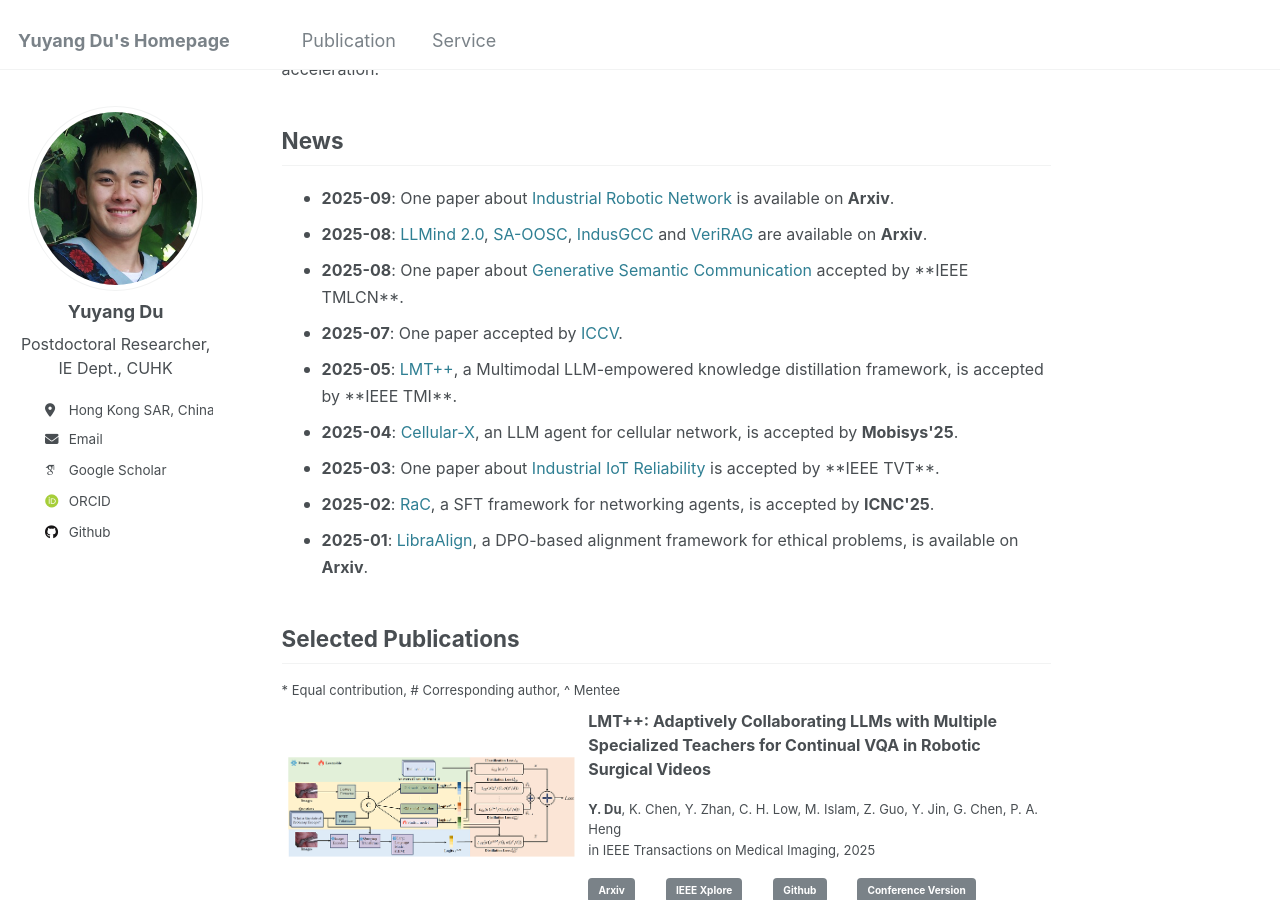
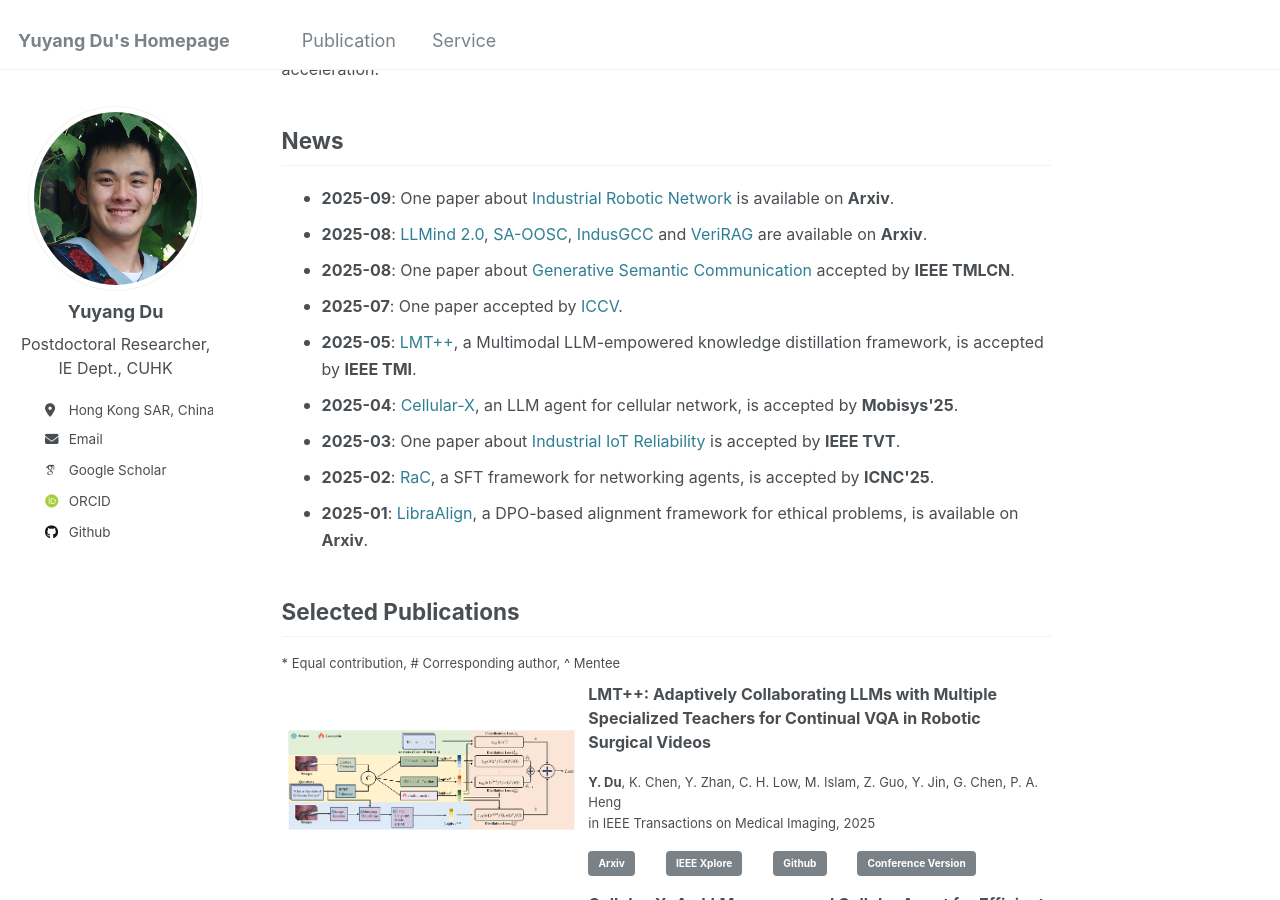
Before and after one commit to yuyangdu01/yuyangdu01.github.io, a Jekyll site: the page built from _pages/about.md, in a window 1280 px wide and 900 px high, scrolled down 333 px. Built offline with Jekyll 4.4.1, drawn with Linux system fonts in a browser that asks for light colours; some web fonts are replaced.

Commit message:
Update about.md

```diff
--- a/_pages/about.md
+++ b/_pages/about.md
@@ -21,11 +21,11 @@ News <font size=3></font>
 ------
 * <font size=3><b>2025-09</b>: One paper about <a href="https://arxiv.org/abs/2509.06119">Industrial Robotic Network</a> is available on <b>Arxiv</b>.</font>
 * <font size=3><b>2025-08</b>: <a href="https://arxiv.org/abs/2508.13920"> LLMind 2.0</a>, <a href="https://arxiv.org/abs/2509.07436"> SA-OOSC</a>, <a href="https://arxiv.org/abs/2509.01199"> IndusGCC</a> and <a href="https://arxiv.org/abs/2507.15664"> VeriRAG</a> are available on <b>Arxiv</b>.</font>
-* <font size=3><b>2025-08</b>: One paper about <a href="https://ieeexplore.ieee.org/document/11113346/">Generative Semantic Communication</a> accepted by **IEEE TMLCN**.</font>
+* <font size=3><b>2025-08</b>: One paper about <a href="https://ieeexplore.ieee.org/document/11113346/">Generative Semantic Communication</a> accepted by <b>IEEE TMLCN</b>.</font>
 * <font size=3><b>2025-07</b>: One paper accepted by <a href="https://openreview.net/forum?id=H57HtksYpC">ICCV</a>.</font>
-* <font size=3><b>2025-05</b>: <a href="https://ieeexplore.ieee.org/document/11045720">LMT++</a>, a Multimodal LLM-empowered knowledge distillation framework, is accepted by **IEEE TMI**.</font>
+* <font size=3><b>2025-05</b>: <a href="https://ieeexplore.ieee.org/document/11045720">LMT++</a>, a Multimodal LLM-empowered knowledge distillation framework, is accepted by <b>IEEE TMI</b>.</font>
 * <font size=3><b>2025-04</b>: <a href="https://arxiv.org/abs/2504.13190">Cellular-X</a>, an LLM agent for cellular network, is accepted by <b>Mobisys'25</b>.</font>
-* <font size=3><b>2025-03</b>: One paper about <a href="https://ieeexplore.ieee.org/document/10902223">Industrial IoT Reliability</a> is accepted by **IEEE TVT**.</font>
+* <font size=3><b>2025-03</b>: One paper about <a href="https://ieeexplore.ieee.org/document/10902223">Industrial IoT Reliability</a> is accepted by <b>IEEE TVT</b>.</font>
 * <font size=3><b>2025-02</b>: <a href="https://ieeexplore.ieee.org/abstract/document/10993716">RaC</a>, a SFT framework for networking agents, is accepted by <b>ICNC'25</b>.</font>
 * <font size=3><b>2025-01</b>: <a href="https://arxiv.org/abs/2501.13952">LibraAlign</a>, a DPO-based alignment framework for ethical problems, is available on <b>Arxiv</b>.</font>
 
```
